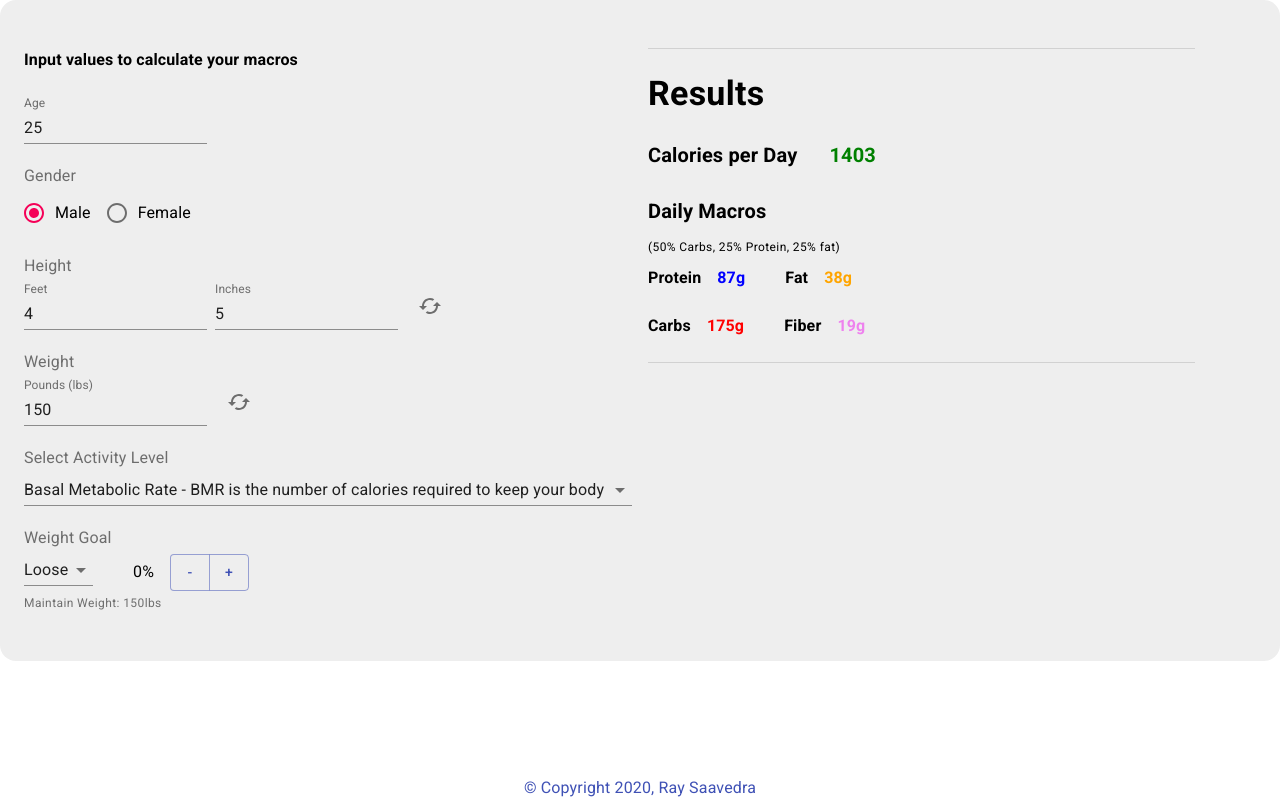
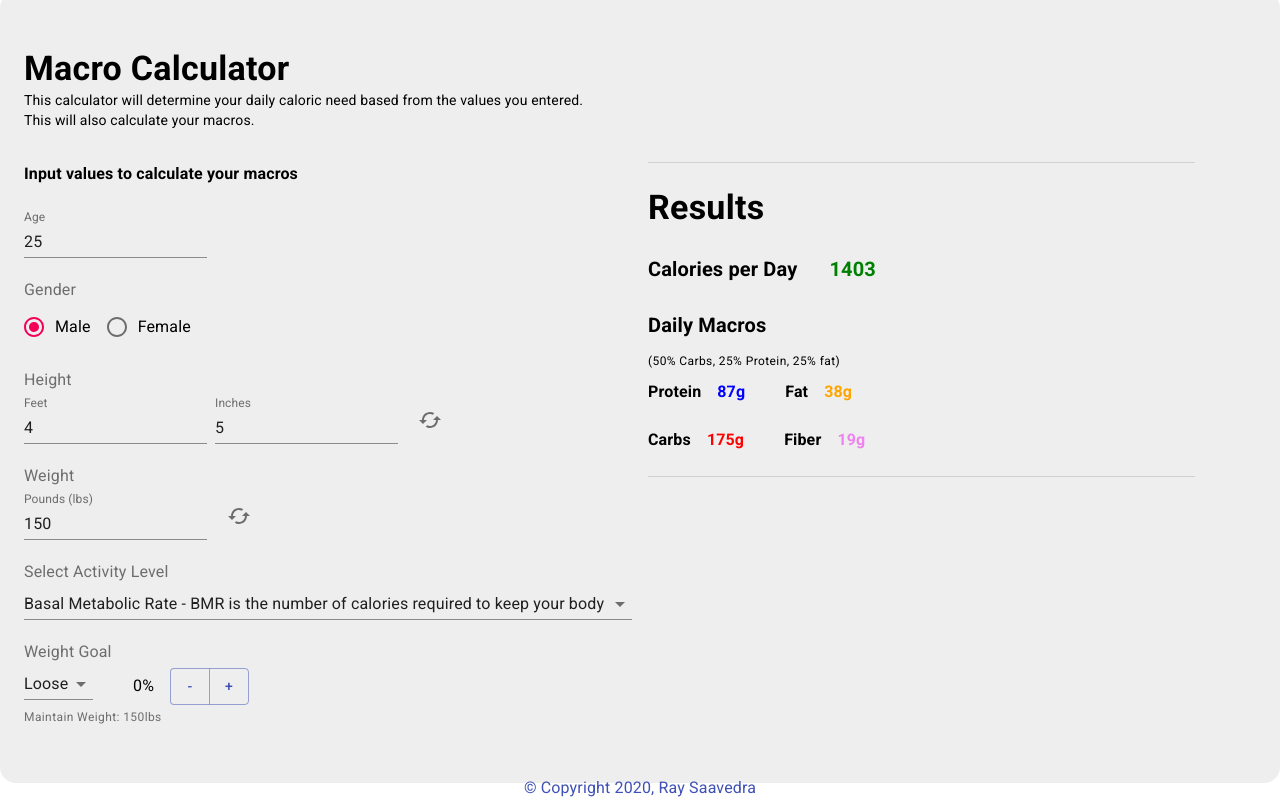
Before and after one commit to raysaavedra/macro-calculator, a React (Create React App) app: page / in a window 1280 px wide. Built offline with nearby package versions, Linux system fonts and the light colour scheme.

Commit message:
:rocket: add title/description

```diff
--- a/src/App.js
+++ b/src/App.js
@@ -1,4 +1,3 @@
-import logo from "./logo.svg";
 import "./App.css";
 
 import Home from "./pages/Home";
--- a/src/pages/Home/index.js
+++ b/src/pages/Home/index.js
@@ -152,11 +152,24 @@ const Home = () => {
     <Container className={classes.root}>
       <Grid
         container
-        alignItems="flex-start"
-        justify="center"
+        direction="column"
         className={classes.container}
-        spacing={2}
+        spacing={4}
       >
+        <Grid item>
+          <Typography variant="h4" className={classes.blackBoldText}>
+            Macro Calculator
+          </Typography>
+          <Typography variant="body2">
+            This calculator will determine your daily caloric need based from
+            the values you entered.
+          </Typography>
+          <Typography variant="body2">
+            This will also calculate your macros.
+          </Typography>
+        </Grid>
+        <Grid item>
+          <Grid container alignItems="flex-start" justify="center" spacing={2}>
             <Grid item xs={12} sm={12} md={6} lg={6}>
               <Grid container direction="column" spacing={3}>
                 <Grid item>
@@ -166,7 +179,11 @@ const Home = () => {
                 </Grid>
 
                 <Grid item>
-              <TextField label="Age" value={age} onChange={handleAgeChange} />
+                  <TextField
+                    label="Age"
+                    value={age}
+                    onChange={handleAgeChange}
+                  />
                 </Grid>
 
                 <Grid item>
@@ -255,7 +272,9 @@ const Home = () => {
                       <Grid item>
                         <TextField
                           label={
-                        useMetricInWeight ? "Kilograms (kg)" : "Pounds (lbs)"
+                            useMetricInWeight
+                              ? "Kilograms (kg)"
+                              : "Pounds (lbs)"
                           }
                           value={weight}
                           onChange={handleWeighChange}
@@ -374,6 +393,8 @@ const Home = () => {
               />
             </Grid>
           </Grid>
+        </Grid>
+      </Grid>
     </Container>
   );
 };
```
Lines whose indentation alone changed are shown as unchanged.
